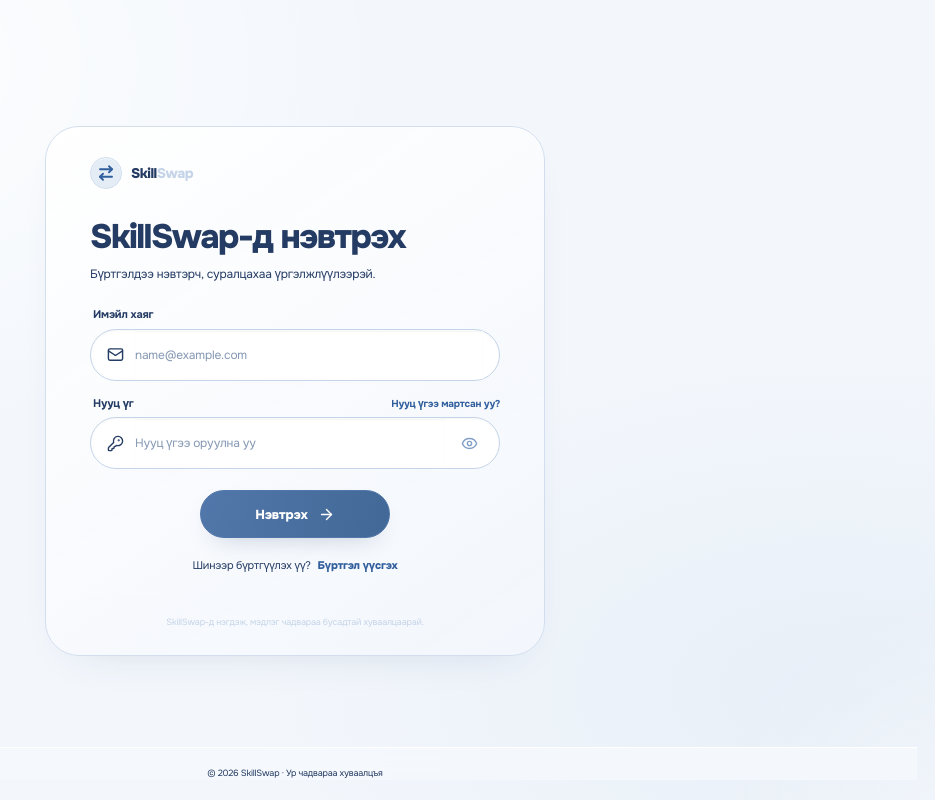
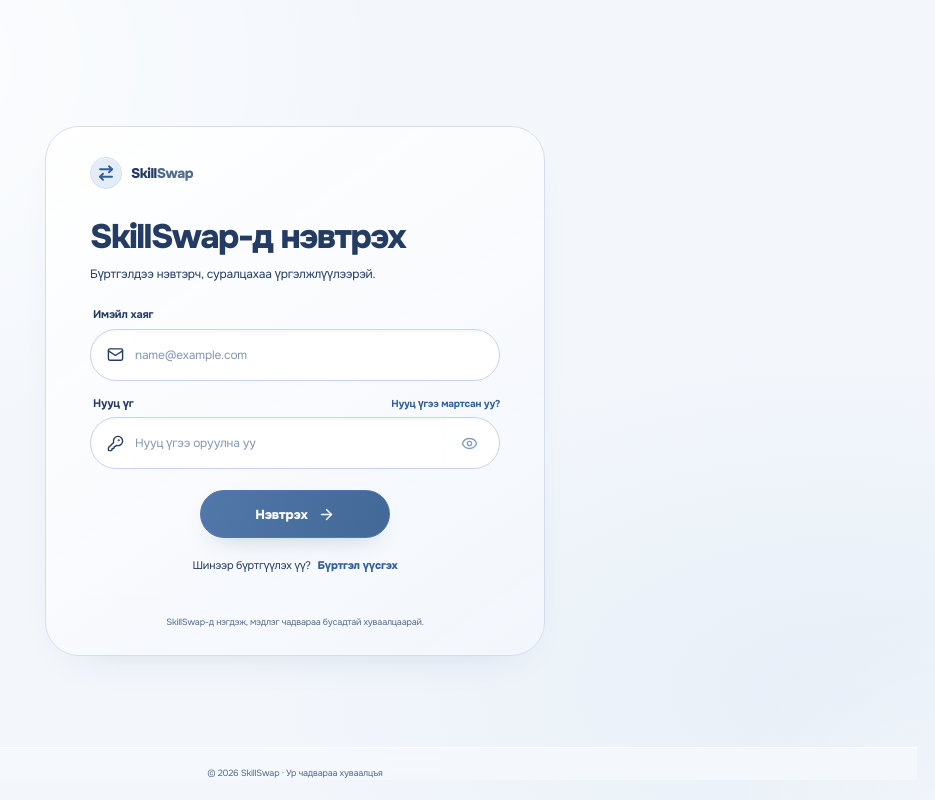
Before and after one commit to Tsetsge-dev/SkillSwap, a React (Vite) app in the folder frontend/: page /login in a window 1280 px wide. Shown: the whole page, without its empty margins (345-1280 px from the left). Built offline with nearby package versions, Linux system fonts and the light colour scheme.

Commit message:
Improve blue text contrast across light surfaces

```diff
--- a/frontend/src/index.css
+++ b/frontend/src/index.css
@@ -1333,6 +1333,13 @@ body .text-zinc-700, body .text-zinc-600, body .text-neutral-700 {
 body .text-slate-500, body .text-gray-500, body .text-zinc-500 {
   color:#526B8D !important;
 }
+body .text-indigo-800,body .text-indigo-700,body .text-indigo-600,
+body .text-blue-800,body .text-blue-700,body .text-blue-600,
+body .text-violet-700,body .text-cyan-700 {
+  color:#416896 !important;
+}
+body .auth-brand-card > span:last-child > span,
+body .auth-card-foot,body .auth-footer { color:#526B8D !important; }
 body .border-slate-100, body .border-slate-200, body .border-slate-300,
 body [class*="border-slate-200/"], body .border-indigo-100, body .border-violet-100,
 body .border-gray-200 {
```
